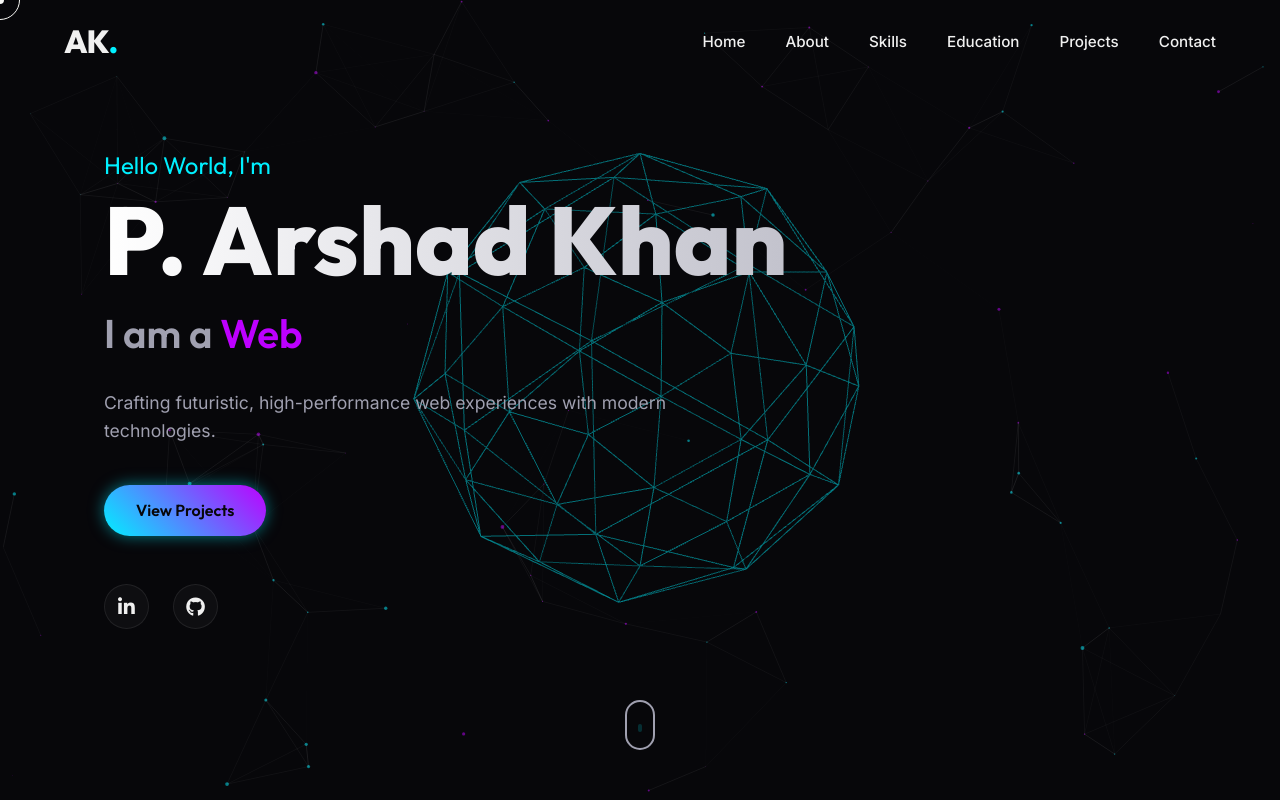
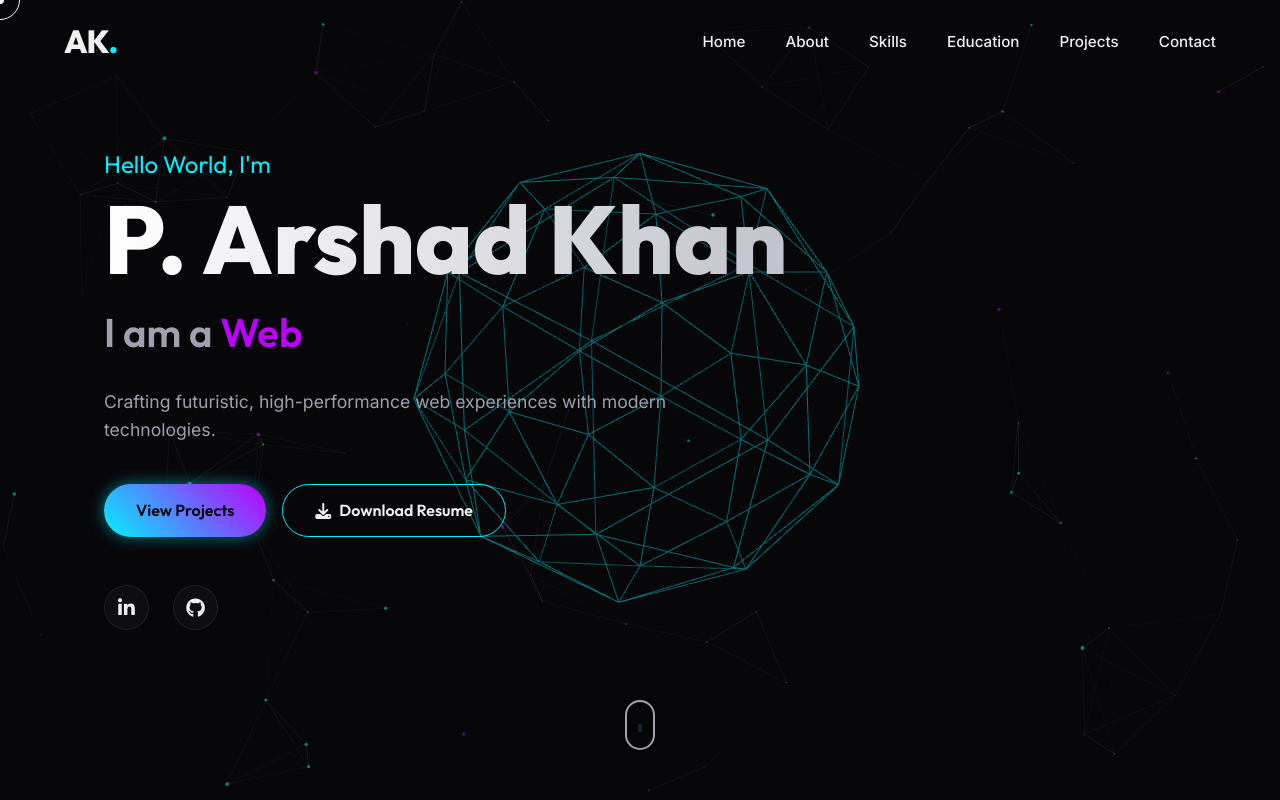
Before and after one commit to beingArshad/AK-S_portfolio, a plain HTML site: page index.html in a window 1280 px wide. Shown: the top 800 px of the page. Drawn offline with nearby package versions, Linux system fonts and the light colour scheme; animation ran at ten frames a second.

Commit message:
added a button to download the resume

```diff
--- a/index.html
+++ b/index.html
@@ -66,6 +66,9 @@
 
                 <div class="hero-actions">
                     <a href="#projects" class="btn btn-primary">View Projects</a>
+                    <a href="assets/images/cv-template (1).pdf" class="btn btn-outline" download="Arshad_Khan_Resume.pdf">
+                        <i class="fa-solid fa-download"></i> Download Resume
+                    </a>
                 </div>
 
                 <div class="social-links">
```
Also changed, not shown: 1 other file.
